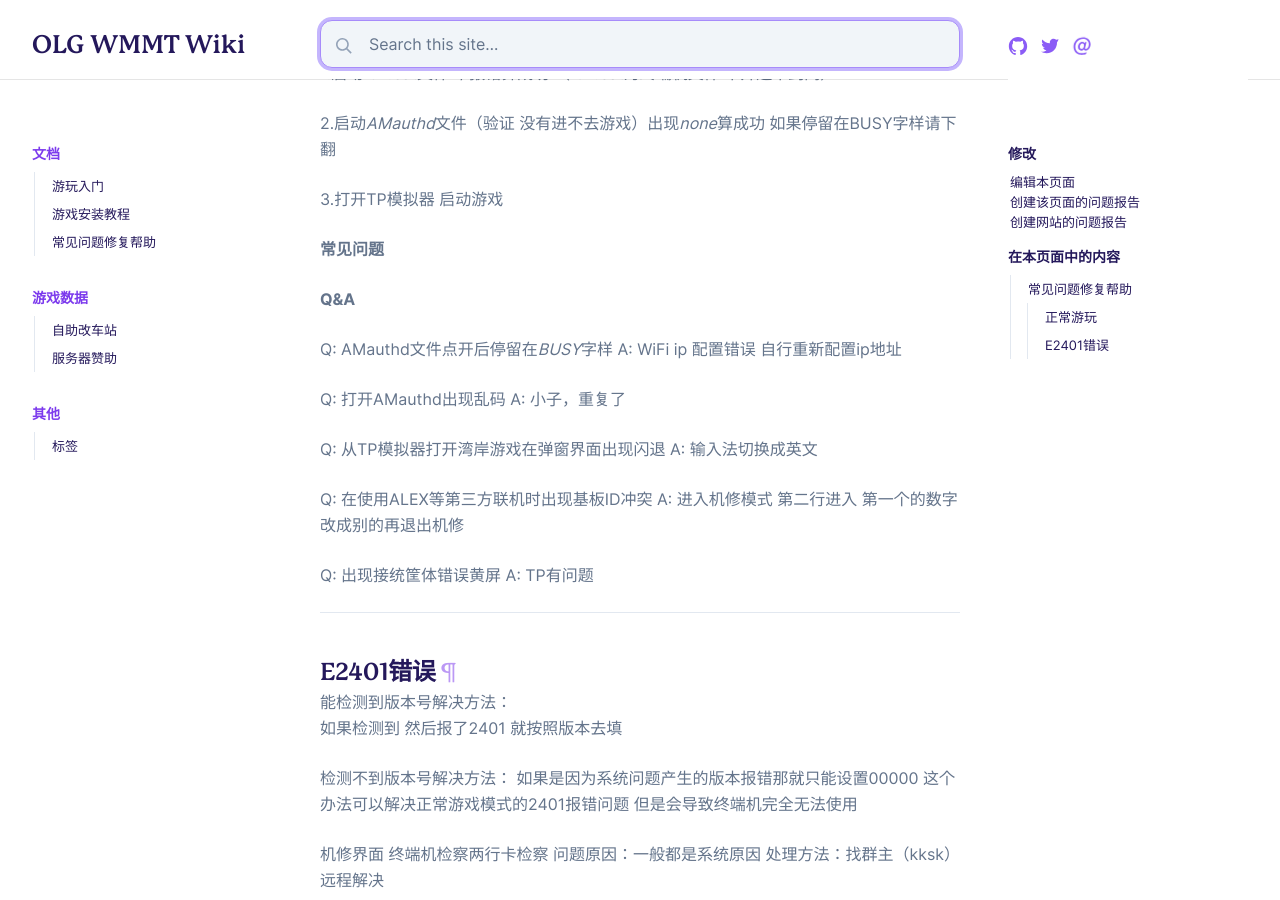
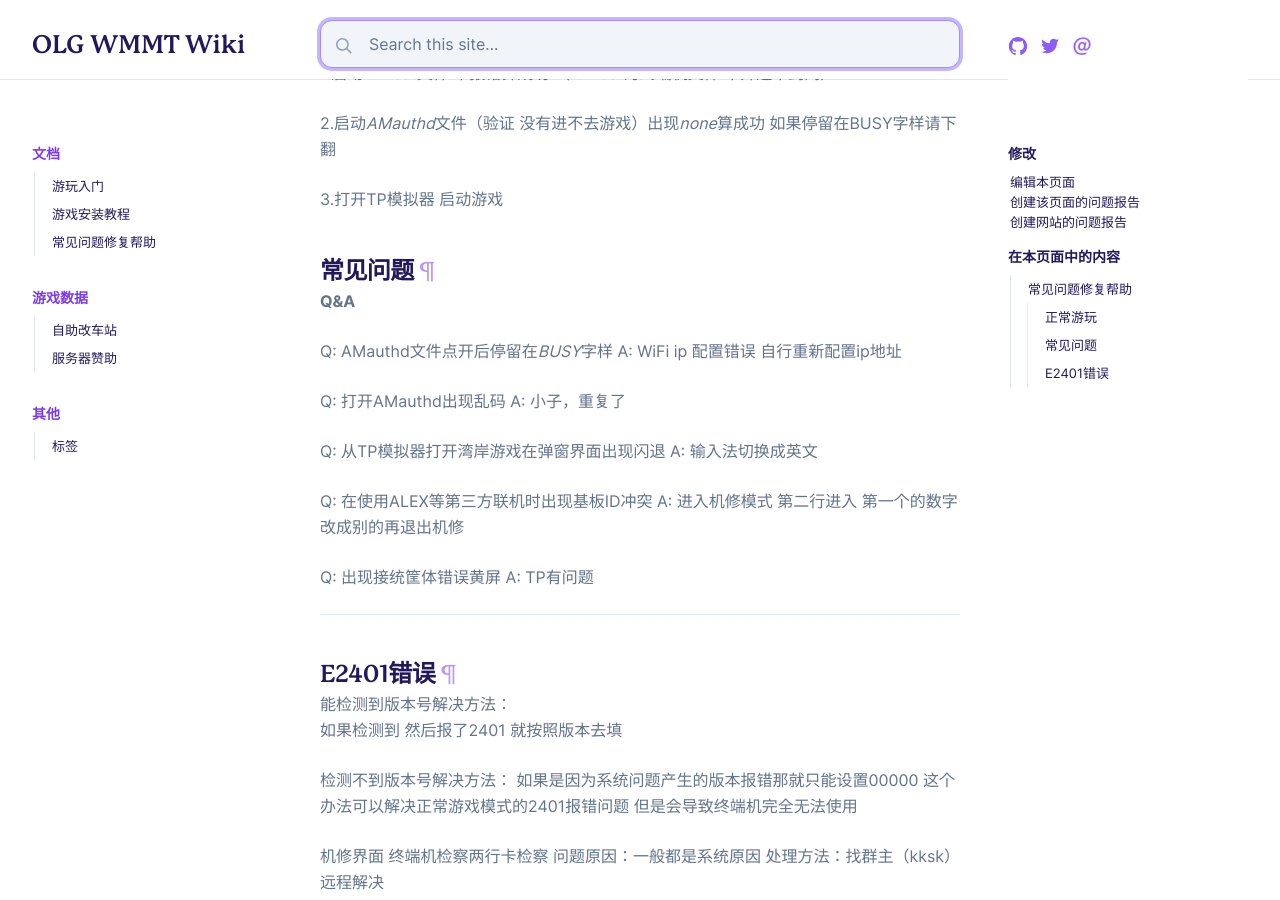
Before and after one commit to banapassport/SRC-Wiki, a Jekyll site: the page built from _docs/started/常见问题修复帮助.md, in a window 1280 px wide and 900 px high, scrolled down 337 px. Built offline with Jekyll 4.4.1, drawn with Linux system fonts in a browser that asks for light colours.

Commit message:
Update 常见问题修复帮助.md

```diff
--- a/_docs/started/常见问题修复帮助.md
+++ b/_docs/started/常见问题修复帮助.md
@@ -16,7 +16,7 @@ author:
 
 3.打开TP模拟器 启动游戏
 
-**常见问题**
+## 常见问题
 
 **Q&A**
 
```
